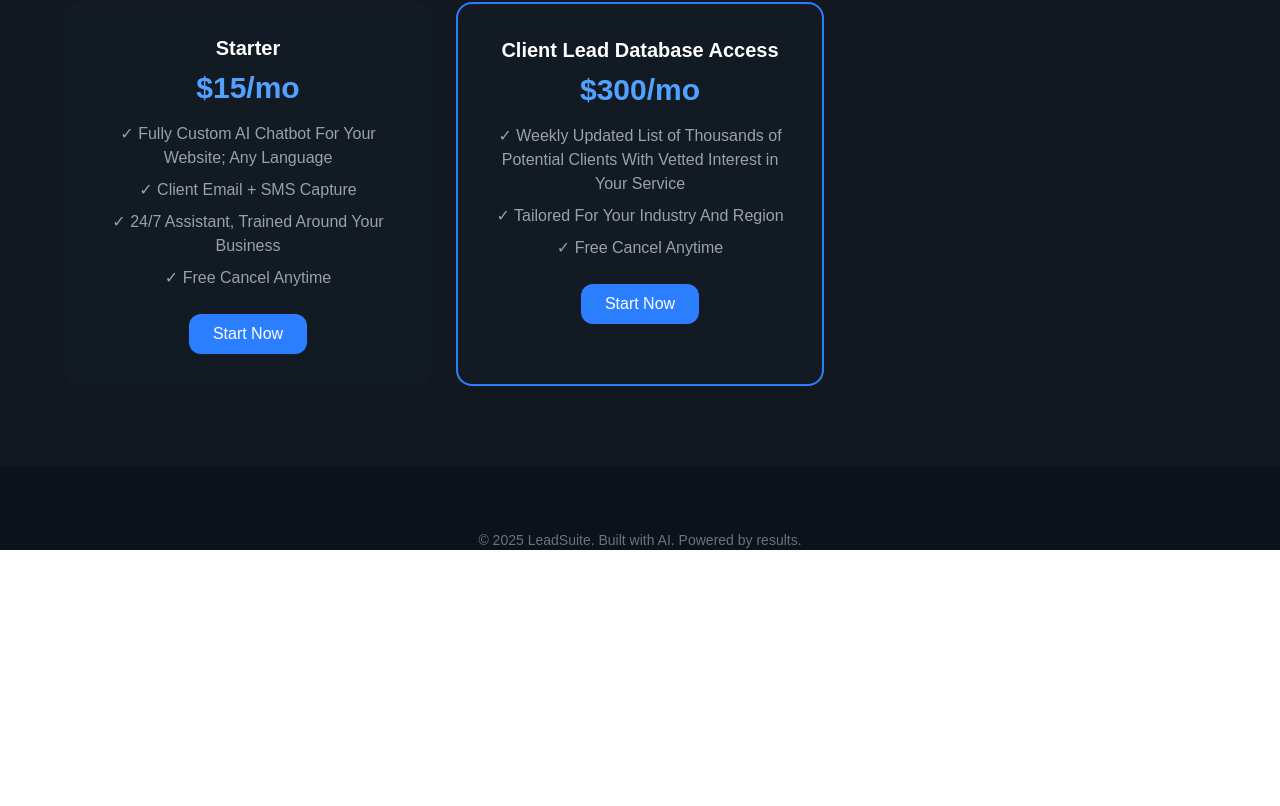
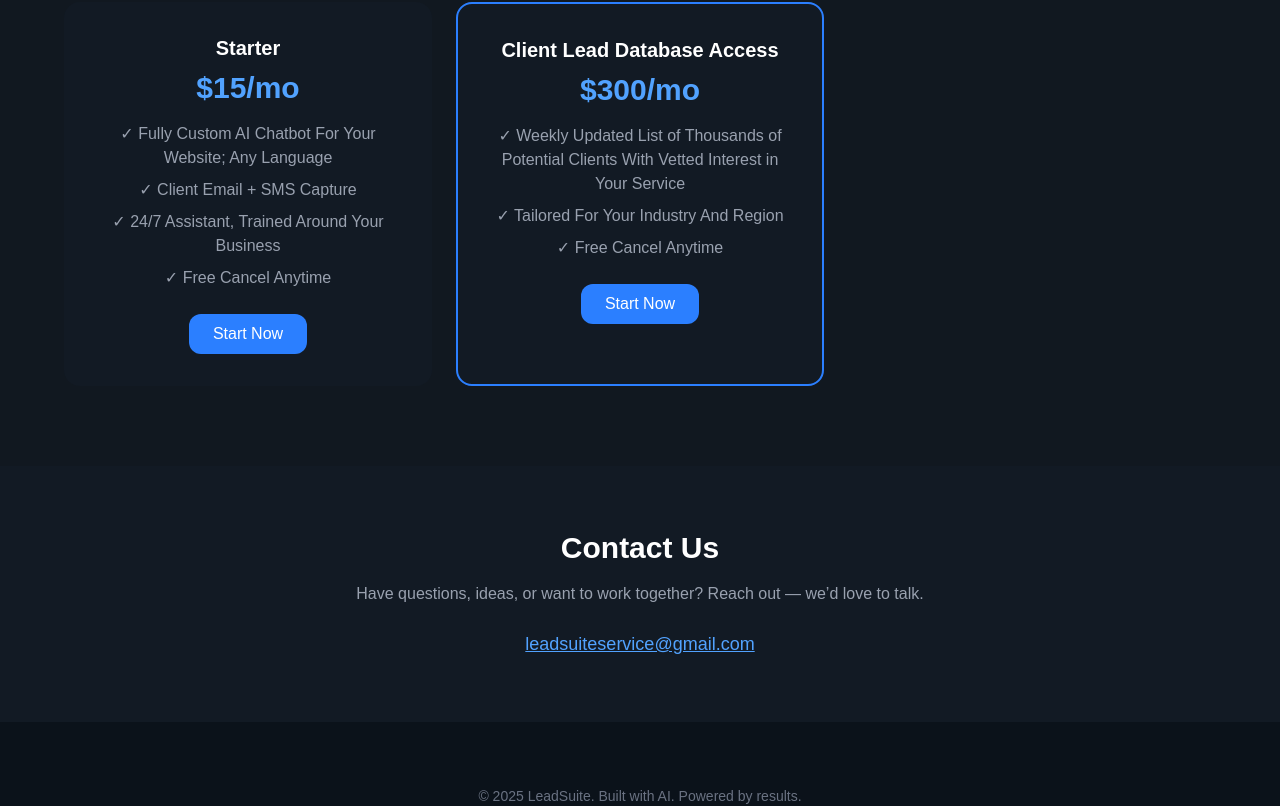
Before and after one commit to LeadSuite/leadsuite, a Next.js app: page / in a window 1280 px wide. Shown: the part 762-1568 px from the top of the page. Before the commit the page ends 1312 px from the top, so only its background shows below. Built offline with nearby package versions, Linux system fonts and the light colour scheme.

Commit message:
Contact Us

```diff
--- a/app/page.tsx
+++ b/app/page.tsx
@@ -87,6 +87,20 @@
           </div>
         </div>
       </section>
+      <section className="bg-[#121A24] py-16 px-6" data-aos="fade-up">
+  <div className="max-w-xl mx-auto text-center">
+    <h2 className="text-3xl font-bold mb-4 text-white">Contact Us</h2>
+    <p className="text-gray-400 mb-6">
+      Have questions, ideas, or want to work together? Reach out — we’d love to talk.
+    </p>
+    <a
+      href="mailto:leadsuiteservice@gmail.com"
+      className="text-blue-400 underline hover:text-blue-500 transition text-lg"
+    >
+      leadsuiteservice@gmail.com
+    </a>
+  </div>
+</section>
 
       {/* Footer */}
       <footer className="text-center text-sm text-gray-500 mt-16">
```
